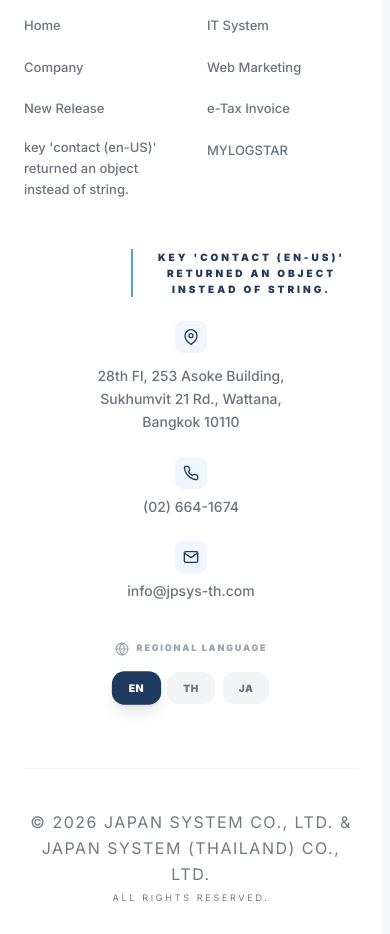
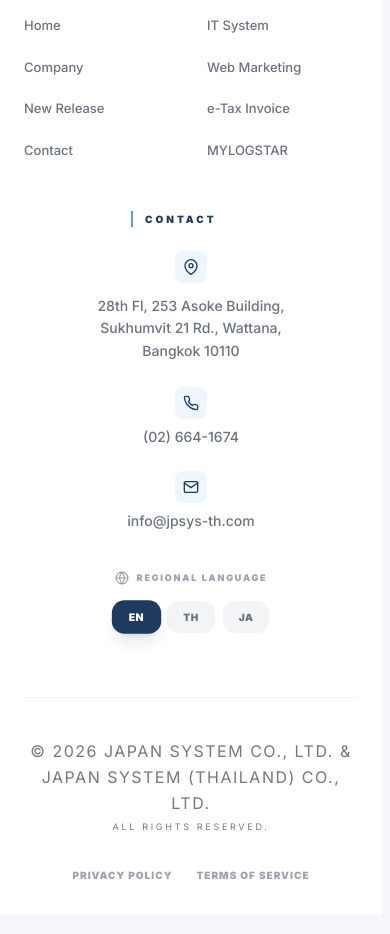
Before and after one commit to pakanan12/japan_system_mos, a React (Vite) app: page /contact in a window 390 px wide. Shown: the part 1920-2854 px from the top of the page. Built offline with nearby package versions, Linux system fonts and the light colour scheme.

Commit message:
update mobile UI fix footer layout

```diff
--- a/src/locales/en.json
+++ b/src/locales/en.json
@@ -203,7 +203,7 @@
   "companyOverview": "Company Overview",
   "companyOverviewDesc": "Japan System brings over a decade of Japanese IT expertise to Thailand, offering comprehensive digital transformation services that bridge Japanese precision with Thai business needs.",
   "ourValuesTitle": "Our Core Values",
-  "contact": {
+  "contactPage": {
     "title": "Contact",
     "subtitle": "Get in Touch",
     "experts": "Contact Our Experts",
--- a/src/locales/ja.json
+++ b/src/locales/ja.json
@@ -190,7 +190,7 @@
   "companyOverview": "会社概要",
   "companyOverviewDesc": "Japan Systemは10年以上の日本ITの専門知識をタイへ持ち込み、日本式の精密さとタイのビジネスニーズを橋渡しする包括的なDXサービスを提供しています。",
   "ourValuesTitle": "コアバリュー",
-  "contact": {
+  "contactPage": {
     "title": "お問い合わせ",
     "subtitle": "ご連絡をお待ちしております",
     "experts": "専門家に相談する",
--- a/src/locales/th.json
+++ b/src/locales/th.json
@@ -190,7 +190,7 @@
   "companyOverview": "ภาพรวมบริษัท",
   "companyOverviewDesc": "Japan System นำความเชี่ยวชาญ IT ญี่ปุ่นกว่าทศวรรษสู่ไทย มอบบริการ DX ครบวงจรที่เชื่อมความแม่นยำของญี่ปุ่นกับความต้องการของธุรกิจไทย",
   "ourValuesTitle": "ค่านิยมหลักของเรา",
-  "contact": {
+  "contactPage": {
     "title": "ติดต่อ",
     "subtitle": "ติดต่อเรา",
     "experts": "ติดต่อผู้เชี่ยวชาญ",
--- a/src/pages/Contact.jsx
+++ b/src/pages/Contact.jsx
@@ -26,23 +26,23 @@ const Contact = () => {
   const contactItems = [
     {
       icon: FiMapPin,
-      label: t('contact.addressLabel'),
-      val: t('contact.address'),
-      href: `https://maps.google.com/?q=${encodeURIComponent(t('contact.address'))}`,
+      label: t('contactPage.addressLabel'),
+      val: t('contactPage.address'),
+      href: `https://maps.google.com/?q=${encodeURIComponent(t('contactPage.address'))}`,
       isExternal: true
     },
     {
       icon: FiMail,
-      label: t('contact.emailLabel'),
-      val: t('contact.email'),
-      href: `mailto:${t('contact.email')}`,
+      label: t('contactPage.emailLabel'),
+      val: t('contactPage.email'),
+      href: `mailto:${t('contactPage.email')}`,
       isExternal: false
     },
     {
       icon: FiPhone,
-      label: t('contact.phoneLabel'),
-      val: t('contact.phone'),
-      href: `tel:${t('contact.phone').replace(/-/g, '')}`,
+      label: t('contactPage.phoneLabel'),
+      val: t('contactPage.phone'),
+      href: `tel:${t('contactPage.phone').replace(/-/g, '')}`,
       isExternal: false
     }
   ];
@@ -66,14 +66,14 @@ const Contact = () => {
           className="text-center mb-16 md:mb-32"
         >
           <span className="text-japan-system-secondary text-[10px] md:text-xs font-black uppercase tracking-[0.5em] mb-6 block">
-            {t('contact.subtitle')}
+            {t('contactPage.subtitle')}
           </span>
           <h1 className="text-4xl md:text-7xl font-black text-japan-system-primary mb-8 tracking-tight leading-[1.1]">
-            {t('contact.title')}
+            {t('contactPage.title')}
           </h1>
           <div className="w-16 h-1 bg-japan-system-secondary mx-auto rounded-full mb-10"></div>
           <p className="max-w-2xl mx-auto text-gray-500 text-base md:text-lg leading-relaxed">
-            {t('contact.expertsDesc')}
+            {t('contactPage.expertsDesc')}
           </p>
         </motion.div>
 
@@ -120,46 +120,46 @@ const Contact = () => {
             <div className="bg-white border border-gray-100 p-8 md:p-12 rounded-3xl shadow-2xl relative overflow-hidden">
               <div className="mb-10">
                 <h3 className="text-xl md:text-3xl font-black text-japan-system-primary mb-4 uppercase tracking-tight italic">
-                  {t('contact.sendMessage')}
+                  {t('contactPage.sendMessage')}
                 </h3>
-                <p className="text-gray-500 text-sm">{t('contact.formHelp')}</p>
+                <p className="text-gray-500 text-sm">{t('contactPage.formHelp')}</p>
               </div>
 
               <form onSubmit={handleSubmit} className="space-y-6" noValidate>
                 <div className="grid grid-cols-1 md:grid-cols-2 gap-6">
                   <div className="space-y-2">
-                    <label className="text-[10px] font-black uppercase tracking-widest text-gray-400 ml-4">{t('contact.fullName')}</label>
+                    <label className="text-[10px] font-black uppercase tracking-widest text-gray-400 ml-4">{t('contactPage.fullName')}</label>
                     <input
                       name="name"
                       type="text"
                       value={formData.name}
                       onChange={handleChange}
                       className={inputBaseClass}
-                      placeholder={t('contact.enterName')}
+                      placeholder={t('contactPage.enterName')}
                     />
                   </div>
                   <div className="space-y-2">
-                    <label className="text-[10px] font-black uppercase tracking-widest text-gray-400 ml-4">{t('contact.emailAddr')}</label>
+                    <label className="text-[10px] font-black uppercase tracking-widest text-gray-400 ml-4">{t('contactPage.emailAddr')}</label>
                     <input
                       name="email"
                       type="email"
                       value={formData.email}
                       onChange={handleChange}
                       className={inputBaseClass}
-                      placeholder={t('contact.enterEmail')}
+                      placeholder={t('contactPage.enterEmail')}
                     />
                   </div>
                 </div>
 
                 <div className="space-y-2">
-                  <label className="text-[10px] font-black uppercase tracking-widest text-gray-400 ml-4">{t('contact.message')}</label>
+                  <label className="text-[10px] font-black uppercase tracking-widest text-gray-400 ml-4">{t('contactPage.message')}</label>
                   <textarea
                     name="message"
                     rows="5"
                     value={formData.message}
                     onChange={handleChange}
                     className={`${inputBaseClass} resize-none`}
-                    placeholder={t('contact.tellUs')}
+                    placeholder={t('contactPage.tellUs')}
                   ></textarea>
                 </div>
 
@@ -170,7 +170,7 @@ const Contact = () => {
                 >
                   {formStatus === 'idle' && (
                     <>
-                      <span>{t('contact.sendBtn')}</span>
+                      <span>{t('contactPage.sendBtn')}</span>
                       <FiArrowRight className="group-hover:translate-x-1 transition-transform" />
                     </>
                   )}
@@ -178,7 +178,7 @@ const Contact = () => {
                     <motion.div animate={{ rotate: 360 }} transition={{ repeat: Infinity, duration: 1, ease: 'linear' }} className="w-5 h-5 border-2 border-white border-t-transparent rounded-full" />
                   )}
                   {formStatus === 'success' && (
-                    <span className="flex items-center gap-2"><FiCheck className="w-4 h-4" /> {t('contact.messageSent')}</span>
+                    <span className="flex items-center gap-2"><FiCheck className="w-4 h-4" /> {t('contactPage.messageSent')}</span>
                   )}
                 </button>
               </form>
```
